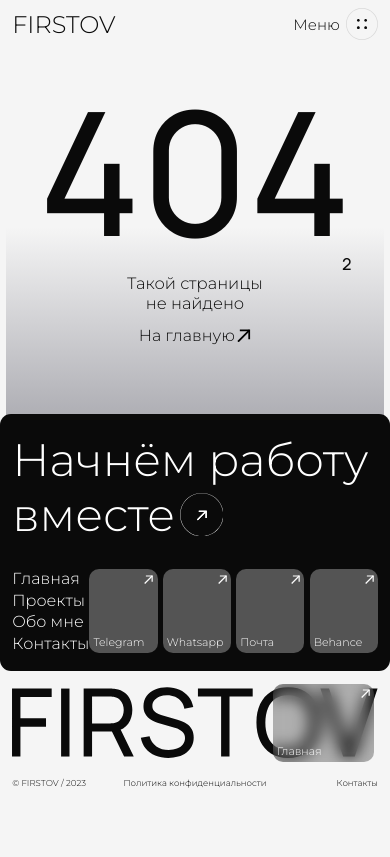
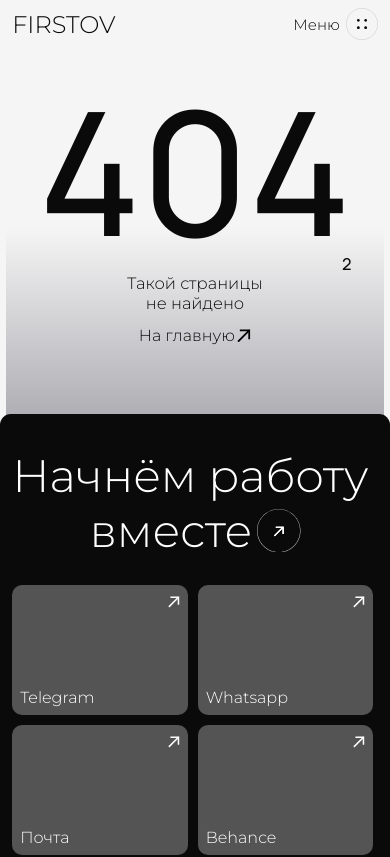
Before and after one commit to KostyaFirstov/f1rstov, a React (Create React App) app: page /privacy in a window 390 px wide. Shown: the top 857 px of the page. Built offline with nearby package versions, Linux system fonts and the light colour scheme.

Commit message:
optimize css media-queries

```diff
--- a/src/components/Footer/Footer.module.css
+++ b/src/components/Footer/Footer.module.css
@@ -5,7 +5,7 @@
 .footer__wrapper,
 .footer__wrapper_mobile {
 	background-color: var(--black-color);
-	padding: 4.58vw 0;
+	padding: clamp(34px, 4.58vw, 4.58vw) 0;
 	color: #fff;
 }
 
@@ -55,7 +55,7 @@
 
 .footer__squarelinks {
 	display: flex;
-	gap: 1.34vw;
+	gap: clamp(10px, 1.34vw, 1.34vw);
 }
 
 .footer__bottom {
@@ -87,6 +87,7 @@
 .footer__privacy_item {
 	flex: 1;
 	display: flex;
+	font-size: var(--fzDesc);
 }
 
 .footer__privacy_item:nth-child(2) {
@@ -123,6 +124,10 @@
 		font-size: 11.66vw;
 	}
 
+	.footer__btn span {
+		justify-content: center;
+	}
+
 	.footer__item_footer {
 		display: flex;
 		justify-content: space-between;
@@ -130,14 +135,25 @@
 	}
 
 	.footer__links {
-		margin-bottom: 0;
+		display: none;
 	}
 
 	.footer__squarelinks {
-		flex-basis: 80%;
+		flex-basis: 100%;
+		flex-wrap: wrap;
+	}
+
+	.footer__squarelink {
+		padding-bottom: 45%;
+	}
+
+	.footer__privacy {
+		flex-direction: column-reverse;
+		align-items: center;
+		gap: 4px;
 	}
 
 	.footer__privacy a {
-		font-size: 2.2vw;
+		font-size: 14px;
 	}
 }
--- a/src/components/HeroSection/HeroSection.module.css
+++ b/src/components/HeroSection/HeroSection.module.css
@@ -33,7 +33,11 @@
 
 @media screen and (max-width: 768px) {
 	.root {
-		padding: 6.92vw 0 0;
+		padding: 40px 0 0;
 		height: auto;
 	}
+
+	.title__wrapper {
+		margin-bottom: 16px;
+	}
 }
--- a/src/components/SquareLink/SquareLink.module.css
+++ b/src/components/SquareLink/SquareLink.module.css
@@ -1,43 +1,43 @@
 .link,
 .link_black {
-	min-width: 11.04vw;
-	min-height: 11.04vw;
+	min-width: clamp(100px, 11.04vw, 11.04vw);
+	min-height: clamp(130px, 11.04vw, 11.04vw);
 	border-radius: var(--radius);
 	display: flex;
 	align-self: flex-end;
 	align-items: flex-end;
 	justify-content: space-between;
 	background: rgba(255, 255, 255, 0.3);
-	padding: 1.04vw;
-	font-size: 1vw;
+	padding: clamp(8px, 1.04vw, 1.04vw);
+	font-size: var(--fzDesc);
 	position: relative;
-
-	@media screen and (max-width: 768px) {
-		font-size: 2.82vw;
-		width: 100%;
-		height: 100%;
-	}
 }
 
 .link span,
 .link_black span {
 	position: absolute;
-	top: 1vw;
-	right: 1vw;
+	top: clamp(8px, 1vw, 1vw);
+	right: clamp(8px, 1vw, 1vw);
 }
 
 .link svg,
 .link_black svg {
-	width: 0.96vw;
-	height: 0.96vw;
-
-	@media screen and (max-width: 768px) {
-		width: 2.4vw;
-		height: 2.4vw;
-	}
+	width: clamp(12px, 0.96vw, 0.96vw);
+	height: clamp(12px, 0.96vw, 0.96vw);
 }
 
 .link {
 	background: rgba(10, 10, 10, 0.3);
 	backdrop-filter: blur(8px);
 }
+
+@media screen and (max-width: 768px) {
+	.link {
+		display: none;
+	}
+
+	.link_black {
+		width: 48%;
+		height: 48%;
+	}
+}
--- a/src/pages/Contacts/index.tsx
+++ b/src/pages/Contacts/index.tsx
@@ -68,6 +68,7 @@ const Contacts = () => {
 				desc='Напишите мне сюда:'
 				subText='Или оставьте заявку ниже'
 			/>
+			<div className='content__area'>
 				<div className='content__container'>
 					<form className={styles.form} onSubmit={handleSubmit(onSubmit)}>
 						<div className={styles.input}>
@@ -131,6 +132,7 @@ const Contacts = () => {
 						<button className={styles.submit_btn}>Начнём работу</button>
 					</form>
 				</div>
+			</div>
 		</Transition>
 	)
 }
--- a/src/pages/ProjectPage/NextProject/NextProject.module.css
+++ b/src/pages/ProjectPage/NextProject/NextProject.module.css
@@ -1,32 +1,20 @@
 .headline {
 	display: flex;
 	justify-content: space-between;
-	margin-bottom: 1.98vw;
-
-	@media screen and (max-width: 768px) {
-		flex-direction: column;
-	}
+	margin-bottom: clamp(20px, 1.98vw, 1.98vw);
 }
 
 .desc {
-	font-size: 1.04vw;
-
-	@media screen and (max-width: 768px) {
-		font-size: 2.8vw;
-	}
+	font-size: var(--fzDesc);
 }
 
 .name {
-	/* font-size: var(--fzSubTitle); */
-	font-size: 3.33vw;
+	font-size: var(--fzTitleBlockSmall);
 	font-family: var(--title-font);
 	display: flex;
 	align-items: center;
 	gap: 1.56vw;
-
-	@media screen and (max-width: 768px) {
-		font-size: 7.4vw;
-	}
+	line-height: 100%;
 }
 
 .image {
@@ -35,3 +23,22 @@
 	height: 100%;
 	object-fit: cover;
 }
+
+@media screen and (max-width: 768px) {
+	.headline {
+		flex-direction: column;
+	}
+
+	.desc {
+		margin-bottom: 6px;
+	}
+
+	.name {
+		justify-content: space-between;
+	}
+
+	.link {
+		display: inline-block;
+		height: 100vw;
+	}
+}
--- a/src/pages/ProjectPage/NextProject/index.tsx
+++ b/src/pages/ProjectPage/NextProject/index.tsx
@@ -20,7 +20,7 @@ const NextProject: React.FC<INextProject> = ({ image, name, link }) => {
 						<BorderArrow />
 					</Link>
 				</div>
-				<Link to={link}>
+				<Link to={link} className={styles.link}>
 					<img className={styles.image} src={image} alt={name} />
 				</Link>
 			</div>
--- a/src/pages/ProjectPage/ProjectSlides/index.tsx
+++ b/src/pages/ProjectPage/ProjectSlides/index.tsx
@@ -17,6 +17,15 @@ const ProjectSlides: React.FC<IProjectSlides> = ({ images }) => {
 	const qBlocks = gsap.utils.selector(blockRef)
 
 	React.useEffect(() => {
+		let mm = gsap.matchMedia()
+
+		let height = '100vh'
+		let resHeight = '46vh'
+		mm.add('(max-width: 768px)', () => {
+			height = '28vh'
+			resHeight = '28vh'
+		})
+
 		let tl = gsap.timeline({
 			scrollTrigger: {
 				trigger: blockRef.current,
@@ -30,10 +39,10 @@ const ProjectSlides: React.FC<IProjectSlides> = ({ images }) => {
 
 		tl.fromTo(
 			qBlocks('div'),
-			{ width: '100vw', height: '100vh' },
+			{ width: '100vw', height: height },
 			{
 				width: '46vw',
-				height: '46vh'
+				height: resHeight
 			}
 		)
 
--- a/src/pages/Projects/index.tsx
+++ b/src/pages/Projects/index.tsx
@@ -6,9 +6,16 @@ import ProjectCard from '../../components/ProjectCard'
 import Transition from '../../transition'
 import useLocoScroll from '../../hooks/useLocoScroll'
 import projects from '../../assets/projects.json'
+import gsap from 'gsap'
 
 const Projects = () => {
 	useLocoScroll()
+	let mm = gsap.matchMedia()
+	let isMobile = false
+
+	mm.add('(max-width: 800px)', () => {
+		isMobile = true
+	})
 
 	return (
 		<Transition>
@@ -29,7 +36,7 @@ const Projects = () => {
 			<div className={styles.projects}>
 				{projects.map((project, i) => {
 					let isOdd = projects.length % 2 === 0 ? false : true
-					console.log(isOdd, projects.length, i)
+
 					return (
 						<ProjectCard
 							key={project.id}
@@ -38,7 +45,9 @@ const Projects = () => {
 							services={project.services}
 							imageSrc={project.preview}
 							date={project.date}
-							full={isOdd && projects.length - 1 === i ? true : false}
+							full={
+								isOdd && !isMobile && projects.length - 1 === i ? true : false
+							}
 						/>
 					)
 				})}
--- a/src/styles/index.css
+++ b/src/styles/index.css
@@ -126,6 +126,6 @@ body {
 
 	.hero__image {
 		position: relative;
-		height: 100vw;
+		height: 74vh;
 	}
 }
--- a/src/transition.tsx
+++ b/src/transition.tsx
@@ -1,4 +1,5 @@
 import { motion } from 'framer-motion'
+import gsap from 'gsap'
 import React from 'react'
 
 interface ITransition {
@@ -40,7 +41,12 @@ const Transition: React.FC<ITransition> = ({ children }) => {
 		})
 	}
 
-	const nbOfColumns = 5
+	let mm = gsap.matchMedia()
+	let nbOfColumns = 5
+
+	mm.add('(max-width: 768px)', () => {
+		nbOfColumns = 3
+	})
 
 	return (
 		<motion.div className='page__stairs'>
```
Lines whose indentation alone changed are shown as unchanged.
